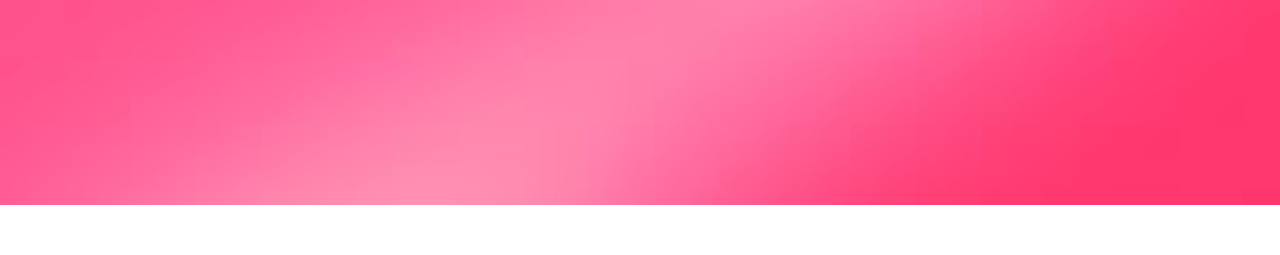
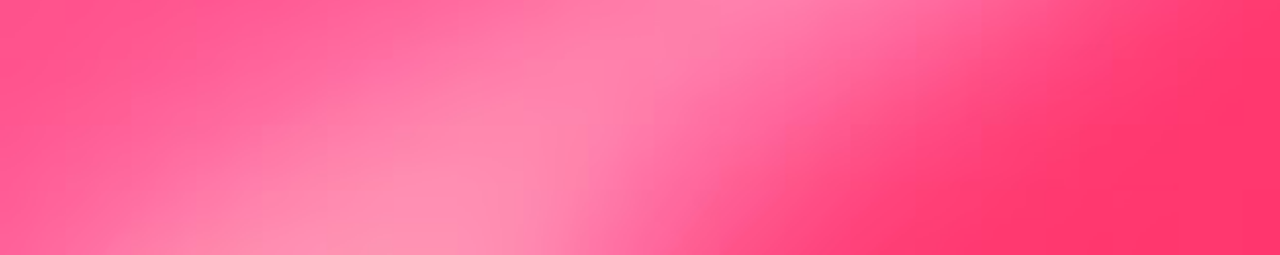
Before and after one commit to mynameisnilton/links_paloma_makeup, a plain HTML site: page index.html in a window 1280 px wide. Shown: the part 595-850 px from the top of the page. Before the commit the page ends 800 px from the top, so only its background shows below. Drawn offline with nearby package versions, Linux system fonts and the light colour scheme.

Commit message:
Update: ajustando a img de fundo para cobrir ate o radape da pagina

```diff
--- a/style.css
+++ b/style.css
@@ -16,6 +16,8 @@
     backgroud: color image repeat position/size */
 
     background: url(./assets/bg-mobile.avif) no-repeat top center/cover;
+    min-height: 100vh; /* Garante que o body tenha pelo menos a altura da janela */
+
   }
 
   body * {
```
